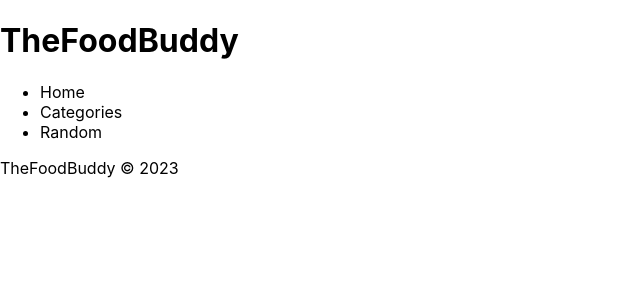
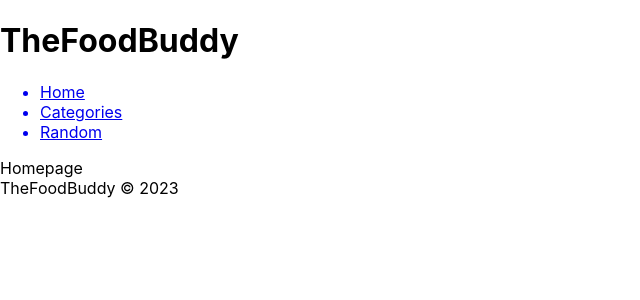
Before and after one commit to venkatamadhav/thefoodbuddy, a React (Create React App) app: page / in a window 1280 px wide. Shown: the top 300 px of the page, without its empty margins (0-640 px from the left). Built offline with nearby package versions, Linux system fonts and the light colour scheme.

Commit message:
Added router functionality

```diff
--- a/src/App.js
+++ b/src/App.js
@@ -1,11 +1,20 @@
 import React from "react";
 import Navbar from "./components/Navbar";
 import Footer from "./components/Footer";
+import { Routes, Route } from 'react-router-dom';
+import Homepage from "./components/Homepage";
+import Categories from "./components/Categories";
+import Randommeal from "./components/Randommeal";
 
 function App() {
   return (
     <div className="App">
       <Navbar />
+      <Routes>
+        <Route path="/" element={<Homepage />} />
+        <Route path="/categories" element={<Categories/>}/>
+        <Route path="/randommeal" element={<Randommeal/>}/>
+      </Routes>
       <Footer />
     </div>
   );
--- /dev/null
+++ b/src/components/Categories.js
@@ -0,0 +1,9 @@
+import React from 'react'
+
+const Categories = () => {
+  return (
+    <div>Categories</div>
+  )
+}
+
+export default Categories
--- /dev/null
+++ b/src/components/Homepage.js
@@ -0,0 +1,9 @@
+import React from 'react'
+
+const Homepage = () => {
+  return (
+    <div>Homepage</div>
+  )
+}
+
+export default Homepage
--- a/src/components/Navbar.js
+++ b/src/components/Navbar.js
@@ -1,4 +1,5 @@
 import React from 'react'
+import { Link } from 'react-router-dom'
 
 const Navbar = () => {
   return (
@@ -8,9 +9,9 @@ const Navbar = () => {
       </div>
       <div className="navbar-links">
         <ul>
-          <li>Home</li>
-          <li>Categories</li>
-          <li>Random</li>
+          <Link to="/"><li>Home</li></Link>
+          <Link to="/categories"><li>Categories</li></Link>
+          <Link to="/randommeal"><li>Random</li></Link>
         </ul>
       </div>
     </div>
--- /dev/null
+++ b/src/components/Randommeal.js
@@ -0,0 +1,9 @@
+import React from 'react'
+
+const Randommeal = () => {
+  return (
+    <div>Randommeal</div>
+  )
+}
+
+export default Randommeal
--- a/src/index.js
+++ b/src/index.js
@@ -3,11 +3,13 @@ import ReactDOM from 'react-dom/client';
 import './index.css';
 import App from './App';
 import reportWebVitals from './reportWebVitals';
-
+import { BrowserRouter } from 'react-router-dom';
 const root = ReactDOM.createRoot(document.getElementById('root'));
 root.render(
   <React.StrictMode>
+  <BrowserRouter>
     <App />
+  </BrowserRouter>
   </React.StrictMode>
 );
 
```
